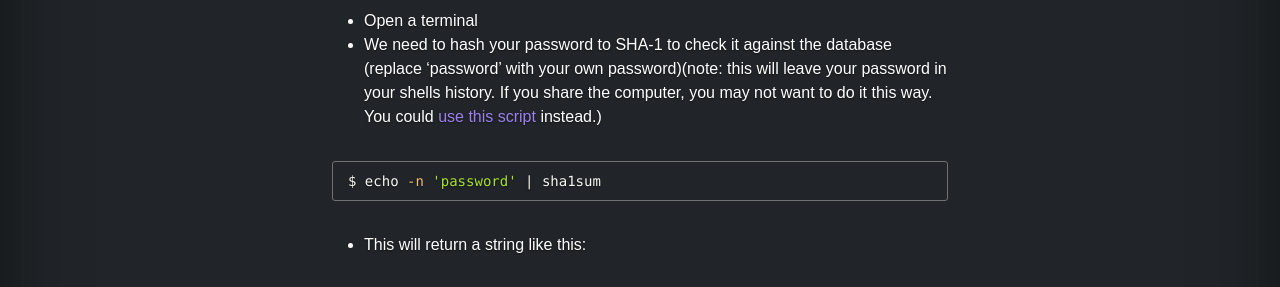
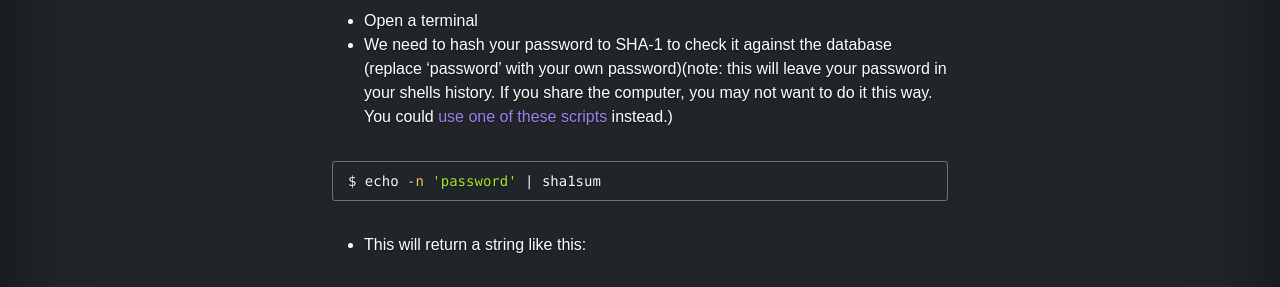
Before and after one commit to UnclassedPenguin/unclassedpenguin.github.io, a Jekyll site: the page built from _posts/2021-11-27-simple-password-check.md, in a window 1280 px wide. Shown: the part 448-735 px from the top of the page. Built offline with Jekyll 4.4.1, drawn with Linux system fonts in a browser that asks for light colours.

Commit message:
update url in password check post

```diff
--- a/_posts/2021-11-27-simple-password-check.md
+++ b/_posts/2021-11-27-simple-password-check.md
@@ -10,7 +10,7 @@
 Checking your email is of course one thing, but what about passwords? There is a page on that site that you can enter your password and check if it has shown up in any of the breaches, but no matter how trustworthy a person or site is, I think its a terrible idea. Luckily there is a way around this that you can check your password without giving it away to anyone. If you run linux, its as easy as just a few commands typed into your terminal. Here are the steps to safely check if your password has been exposed in any data breaches. Credit to <a class="randomcolor" href="https://www.troyhunt.com/" target="_blank">Troy Hunt</a> for creating the Have I Been Pwned site, as well as <a class="randomcolor" href="https://github.com/mikepound" target="_blank">Mike Pound</a> for pointing this out on the <a class="randomcolor" href="https://www.youtube.com/watch?v=hhUb5iknVJs" target="_blank">Computerphile</a> YouTube channel. Lets check your passwords now.
 
 - Open a terminal
-- We need to hash your password to SHA-1 to check it against the database (replace 'password' with your own password)(note: this will leave your password in your shells history. If you share the computer, you may not want to do it this way. You could <a class="randomcolor" href="https://github.com/UnclassedPenguin/scripts/blob/master/passwordcheck.py" target="_blank">use this script</a> instead.)
+- We need to hash your password to SHA-1 to check it against the database (replace 'password' with your own password)(note: this will leave your password in your shells history. If you share the computer, you may not want to do it this way. You could <a class="randomcolor" href="https://github.com/UnclassedPenguin/scripts/tree/master/passwordcheck" target="_blank">use one of these scripts</a> instead.)
 
 {% highlight shell %}
 $ echo -n 'password' | sha1sum
```
